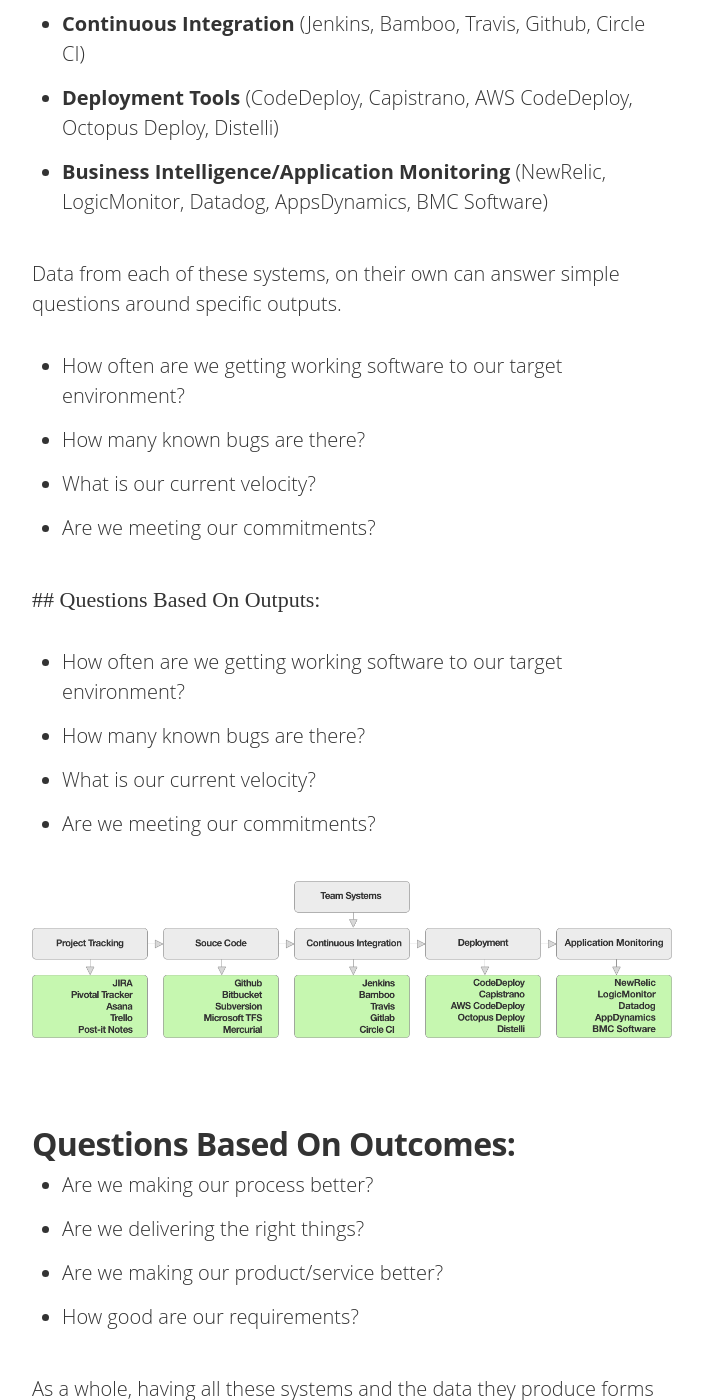
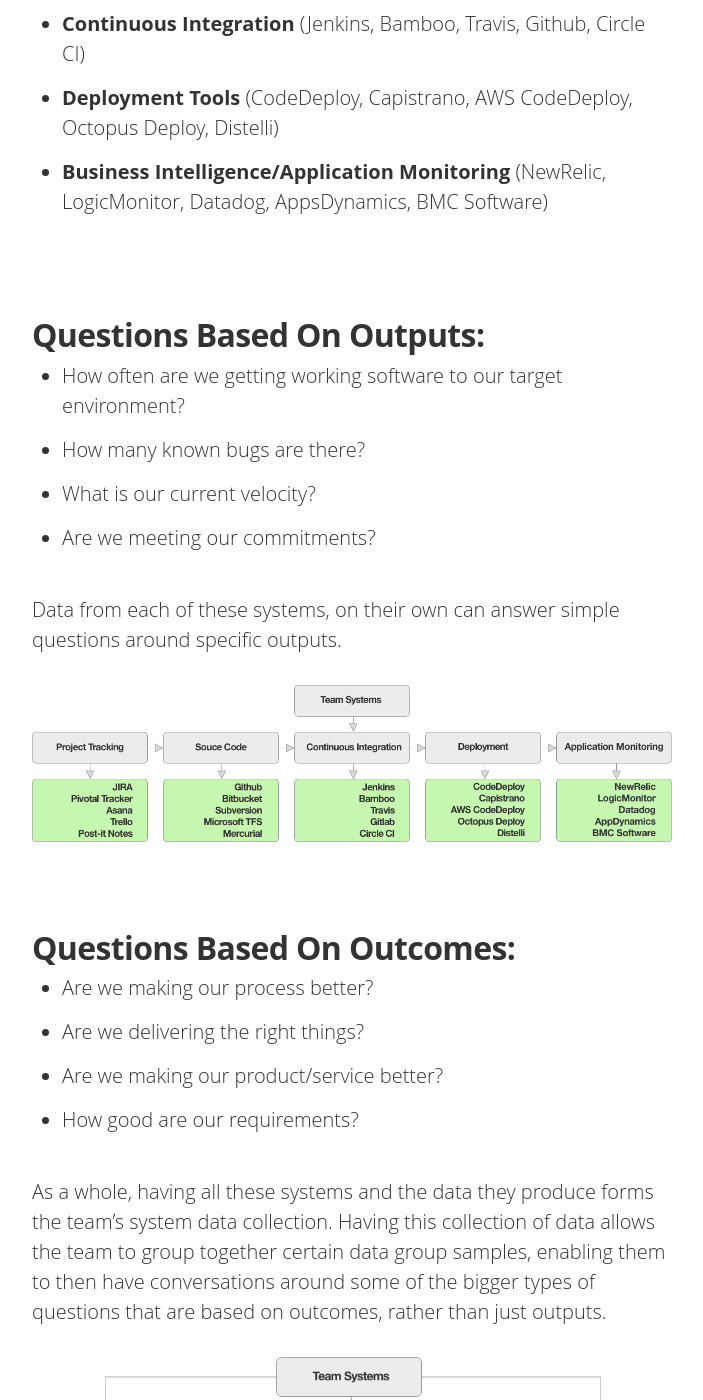
Before and after one commit to IamJackReed/JackReed, a Jekyll site: the page built from _posts/2018-02-27-defining-agile-team-metrics.md, in a window 1280 px wide and 1400 px high, scrolled down 5043 px. Shown: the whole window, without its empty margins (288-991 px from the left). Built offline with Jekyll 4.4.1, drawn with Linux system fonts in a browser that asks for light colours; nearby versions of some CDN libraries; some web fonts are replaced; comment, search, counter and statistics services are not loaded.

Commit message:
Update 2018-02-27-defining-agile-team-metrics.md

```diff
--- a/_posts/2018-02-27-defining-agile-team-metrics.md
+++ b/_posts/2018-02-27-defining-agile-team-metrics.md
@@ -64,19 +64,14 @@
 - <span style="color:#00000; font-family: 'open sans'; font-size: 1em; font-size: 20px; font-weight: 200; hyphens: none;">**Deployment Tools** (CodeDeploy, Capistrano, AWS CodeDeploy, Octopus Deploy, Distelli)
 - <span style="color:#00000; font-family: 'open sans'; font-size: 1em; font-size: 20px; font-weight: 200; hyphens: none;">**Business Intelligence/Application Monitoring** (NewRelic, LogicMonitor, Datadog, AppsDynamics, BMC Software)
 
-<span style="color:#00000; font-family: 'open sans'; font-size: 1em; font-size: 20px; font-weight: 200; hyphens: none;">
-Data from each of these systems, on their own can answer simple questions around specific outputs.
-
- - <span style="color:#00000; font-family: 'open sans'; font-size: 1em; font-size: 20px; font-weight: 200; hyphens: none;">How often are we getting working software to our target environment?
+## Questions Based On Outputs:
+  - <span style="color:#00000; font-family: 'open sans'; font-size: 1em; font-size: 20px; font-weight: 200; hyphens: none;">How often are we getting working software to our target environment?
  - <span style="color:#00000; font-family: 'open sans'; font-size: 1em; font-size: 20px; font-weight: 200; hyphens: none;">How many known bugs are there?
  - <span style="color:#00000; font-family: 'open sans'; font-size: 1em; font-size: 20px; font-weight: 200; hyphens: none;">What is our current velocity?
  - <span style="color:#00000; font-family: 'open sans'; font-size: 1em; font-size: 20px; font-weight: 200; hyphens: none;">Are we meeting our commitments?
 
- ## Questions Based On Outputs:
-  - <span style="color:#00000; font-family: 'open sans'; font-size: 1em; font-size: 20px; font-weight: 200; hyphens: none;">How often are we getting working software to our target environment?
- - <span style="color:#00000; font-family: 'open sans'; font-size: 1em; font-size: 20px; font-weight: 200; hyphens: none;">How many known bugs are there?
- - <span style="color:#00000; font-family: 'open sans'; font-size: 1em; font-size: 20px; font-weight: 200; hyphens: none;">What is our current velocity?
- - <span style="color:#00000; font-family: 'open sans'; font-size: 1em; font-size: 20px; font-weight: 200; hyphens: none;">Are we meeting our commitments?
+<span style="color:#00000; font-family: 'open sans'; font-size: 1em; font-size: 20px; font-weight: 200; hyphens: none;">
+Data from each of these systems, on their own can answer simple questions around specific outputs.
 
 <img src="/assets/images/team-system-data-collection.png" align="middle">
 
```
